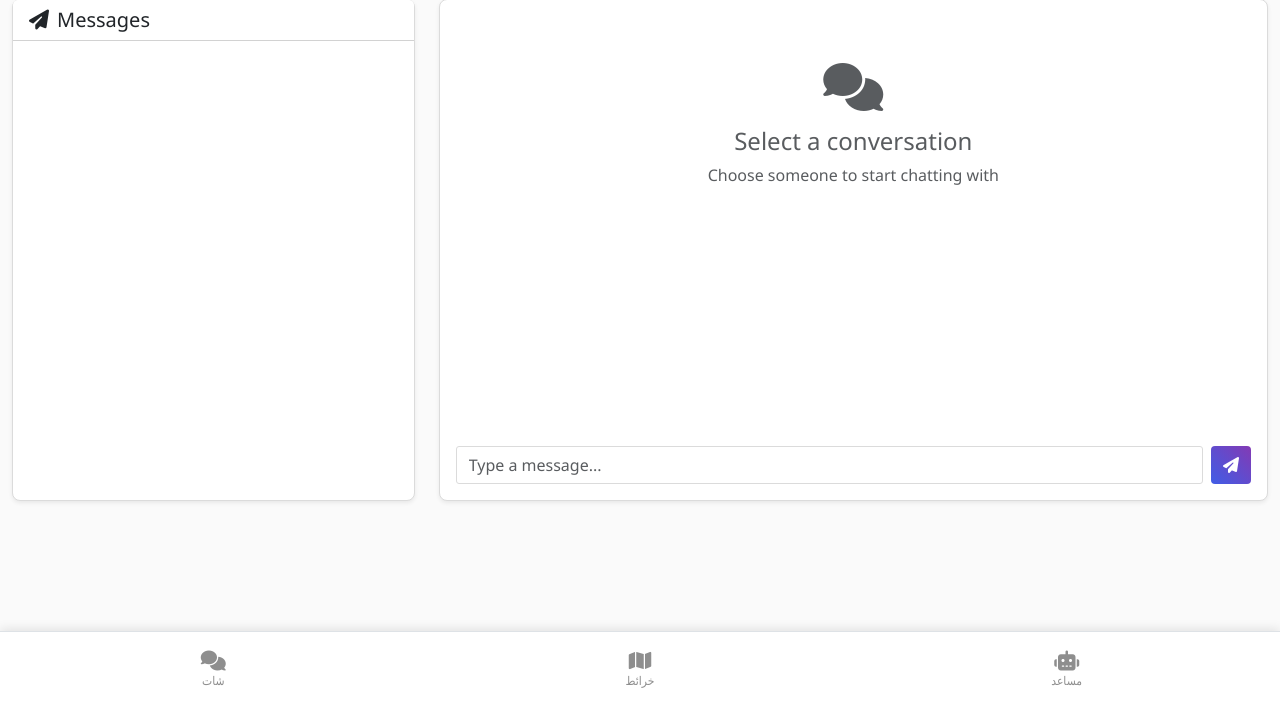
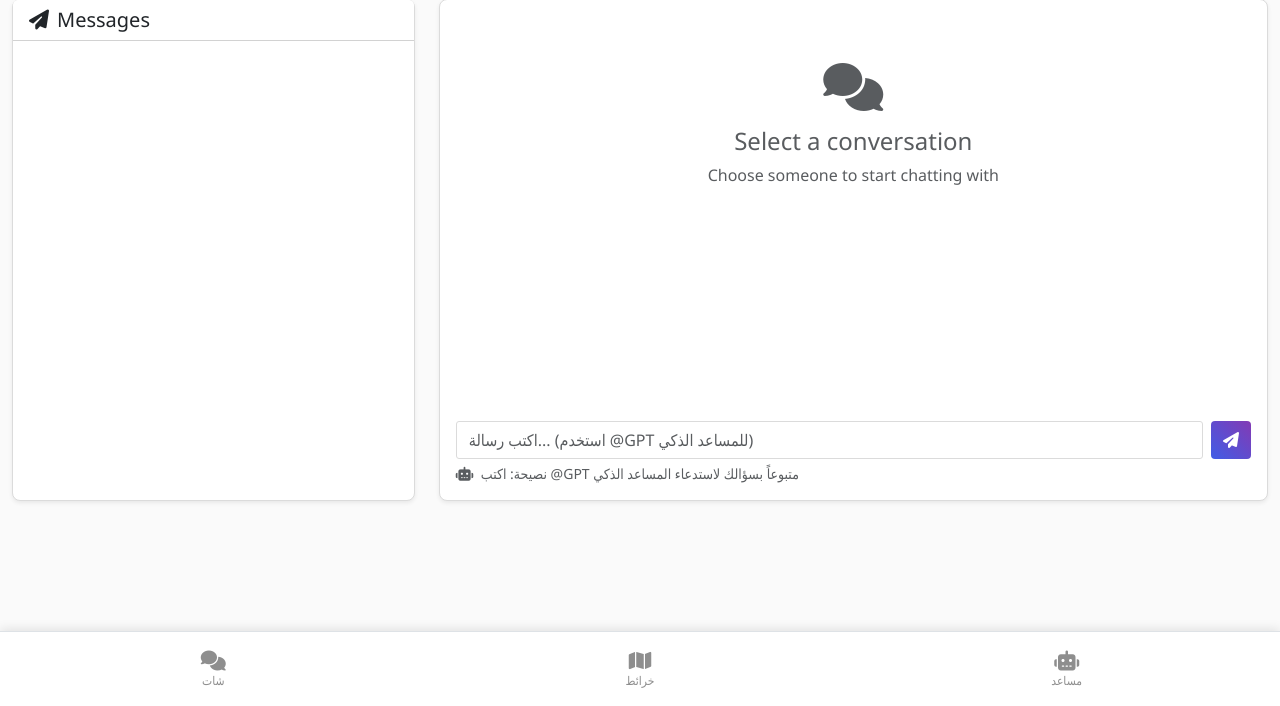
Before and after one commit to scarlet-walk/EverChat, a Flask app: page /chat in a window 1280 px wide. Shown: the part 94-800 px from the top of the page. Run offline with Flask 3, Linux system fonts and the light colour scheme; the visitor is signed in with stand-in values (Sample User, id 1); data comes from the database, SQL or seed files in the repository; data that the repository does not hold is empty; some libraries are stand-ins or nearby versions.

Commit message:
Add AI assistant and integrate OpenAI API for enhanced user interactions
Integrate OpenAI API via new routes `/api/gpt-chat` and `/api/process-gpt-command` for AI-powered chat functionalities. Update `requirements.txt` to include `openai` and modify frontend templates (`assistant.html`, `chat.html`) to support AI interactions, including a new `@GPT` command in the chat interface.

Replit-Commit-Author: Agent
Replit-Commit-Session-Id: f3d3f983-0aca-4762-9f1b-a0b0348c1aec
Replit-Commit-Checkpoint-Type: intermediate_checkpoint
Replit-Commit-Screenshot-Url: https://storage.googleapis.com/screenshot-production-us-central1/e58add4d-dce3-435e-828a-b999305087ed/f3d3f983-0aca-4762-9f1b-a0b0348c1aec/q05UYfa

```diff
--- a/requirements.txt
+++ b/requirements.txt
@@ -17,3 +17,4 @@ gunicorn
 openai
 psycopg2-binary
 werkzeug
+openai
--- a/routes.py
+++ b/routes.py
@@ -5,6 +5,10 @@ from flask_login import login_user, logout_user, login_required, current_user
 from werkzeug.utils import secure_filename
 from app import app, db
 from models import User, Post, Like, Comment, Message
+import openai
+
+# Initialize OpenAI client
+openai.api_key = os.environ.get("OPENAI_API_KEY")
 
 ALLOWED_EXTENSIONS = {'png', 'jpg', 'jpeg', 'gif', 'webp'}
 
@@ -196,3 +200,102 @@ def assistant():
 @login_required
 def settings():
     return render_template('settings.html')
+
+@app.route('/api/gpt-chat', methods=['POST'])
+@login_required
+def gpt_chat():
+    try:
+        data = request.get_json()
+        message = data.get('message', '')
+        mode = data.get('mode', 'general')
+
+        # Define system prompts for different modes
+        system_prompts = {
+            'general': 'أنت مساعد ذكي مفيد وودود. تجيب باللغة العربية وتقدم إجابات واضحة ومفيدة.',
+            'travel': 'أنت مساعد سفر متخصص. تساعد في التخطيط للرحلات والسياحة والطرق والفنادق. تجيب باللغة العربية.',
+            'emergency': 'أنت مساعد طوارئ. تقدم مساعدة فورية وإرشادات واضحة للمواقف الطارئة. تجيب باللغة العربية وتؤكد على السلامة أولاً.'
+        }
+
+        system_prompt = system_prompts.get(mode, system_prompts['general'])
+
+        # Create OpenAI chat completion
+        from openai import OpenAI
+        client = OpenAI(api_key=os.environ.get("OPENAI_API_KEY"))
+
+        response = client.chat.completions.create(
+            model="gpt-3.5-turbo",
+            messages=[
+                {"role": "system", "content": system_prompt},
+                {"role": "user", "content": message}
+            ],
+            max_tokens=500,
+            temperature=0.7
+        )
+
+        ai_response = response.choices[0].message.content
+
+        return jsonify({
+            'success': True,
+            'response': ai_response
+        })
+
+    except Exception as e:
+        print(f"OpenAI API Error: {e}")
+        # Fallback responses when API is unavailable
+        fallback_responses = {
+            'general': 'عذراً، المساعد الذكي غير متاح حالياً. يرجى المحاولة لاحقاً.',
+            'travel': 'مساعد السفر غير متاح حالياً. يمكنك استخدام الوضع العام أو المحاولة لاحقاً.',
+            'emergency': 'في حالات الطوارئ، اتصل مباشرة بالرقم 999 للحصول على المساعدة الفورية.'
+        }
+
+        return jsonify({
+            'success': False,
+            'response': fallback_responses.get(mode, fallback_responses['general'])
+        })
+
+@app.route('/api/process-gpt-command', methods=['POST'])
+@login_required
+def process_gpt_command():
+    """Process @GPT commands in chat messages"""
+    try:
+        data = request.get_json()
+        message = data.get('message', '')
+
+        # Check if message contains @GPT command
+        if '@GPT' not in message.upper():
+            return jsonify({'success': False, 'error': 'No @GPT command found'})
+
+        # Extract the question after @GPT
+        gpt_parts = message.upper().split('@GPT', 1)
+        if len(gpt_parts) > 1:
+            question = gpt_parts[1].strip()
+        else:
+            question = message
+
+        # Use OpenAI to generate response
+        from openai import OpenAI
+        client = OpenAI(api_key=os.environ.get("OPENAI_API_KEY"))
+
+        response = client.chat.completions.create(
+            model="gpt-3.5-turbo",
+            messages=[
+                {"role": "system", "content": "أنت مساعد ذكي في تطبيق المحادثات. تجيب باختصار وبوضوح باللغة العربية."},
+                {"role": "user", "content": question}
+            ],
+            max_tokens=300,
+            temperature=0.7
+        )
+
+        ai_response = response.choices[0].message.content
+
+        return jsonify({
+            'success': True,
+            'response': f"🤖 مساعد GPT: {ai_response}"
+        })
+
+    except Exception as e:
+        print(f"OpenAI API Error: {e}")
+        return jsonify({
+            'success': False,
+            'response': "🤖 مساعد GPT: عذراً، لا أستطيع الإجابة حالياً. يرجى المحاولة لاحقاً."
+        })
--- a/templates/chat.html
+++ b/templates/chat.html
@@ -58,12 +58,18 @@
                         </div>
 
                         <!-- Message input -->
-                        <form id="message-form" class="d-flex">
+                        <form id="message-form" class="d-flex flex-column">
                             <input type="hidden" id="recipient-id">
-                            <input type="text" id="message-input" class="form-control me-2" placeholder="Type a message..." required>
-                            <button type="submit" class="btn btn-primary">
-                                <i class="fas fa-paper-plane"></i>
-                            </button>
+                            <div class="d-flex">
+                                <input type="text" id="message-input" class="form-control me-2" placeholder="اكتب رسالة... (استخدم @GPT للمساعد الذكي)" required>
+                                <button type="submit" class="btn btn-primary">
+                                    <i class="fas fa-paper-plane"></i>
+                                </button>
+                            </div>
+                            <small class="text-muted mt-1">
+                                <i class="fas fa-robot me-1"></i>
+                                نصيحة: اكتب @GPT متبوعاً بسؤالك لاستدعاء المساعد الذكي
+                            </small>
                         </form>
                     </div>
                 </div>
@@ -138,7 +144,48 @@ document.getElementById('message-form').addEventListener('submit', function(e) {
 
     if (!content || !recipientId) return;
 
-    // Send message via form submission
+    // Check if message contains @GPT command
+    if (content.toUpperCase().includes('@GPT')) {
+        // Process GPT command first
+        fetch('/api/process-gpt-command', {
+            method: 'POST',
+            headers: {
+                'Content-Type': 'application/json',
+            },
+            body: JSON.stringify({
+                message: content
+            })
+        })
+        .then(response => response.json())
+        .then(data => {
+            if (data.success) {
+                // Send the GPT response as a message
+                const formData = new FormData();
+                formData.append('recipient_id', recipientId);
+                formData.append('content', data.response);
+
+                return fetch('/send_message', {
+                    method: 'POST',
+                    body: formData
+                });
+            }
+        })
+        .then(() => {
+            messageInput.value = '';
+            loadMessages(currentChatUser);
+        })
+        .catch(error => {
+            console.error('Error processing GPT command:', error);
+            // Still send the original message if GPT fails
+            sendRegularMessage(content, recipientId, messageInput);
+        });
+    } else {
+        // Send regular message
+        sendRegularMessage(content, recipientId, messageInput);
+    }
+});
+
+function sendRegularMessage(content, recipientId, messageInput) {
     const formData = new FormData();
     formData.append('recipient_id', recipientId);
     formData.append('content', content);
@@ -152,6 +199,6 @@ document.getElementById('message-form').addEventListener('submit', function(e) {
         loadMessages(currentChatUser);
     })
     .catch(error => console.error('Error sending message:', error));
-});
+}
 </script>
 {% endblock %}
```
Also changed, not shown: templates/assistant.html (+25 -4 lines).
